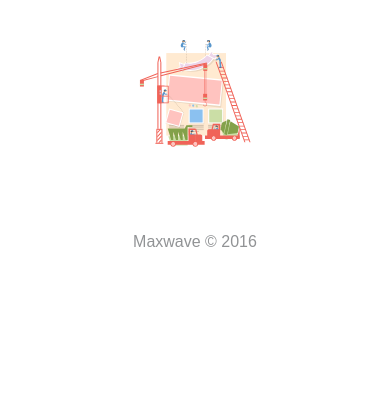
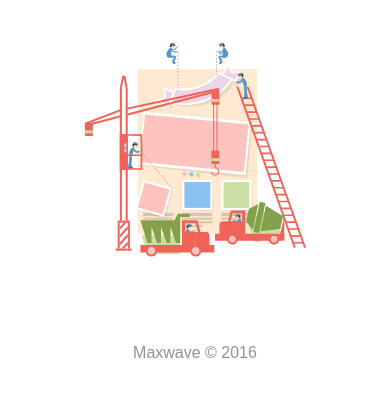
Before and after one commit to maxwaveisp/maxwaveisp.github.io, a plain HTML site: page index.html in a window 390 px wide. Shown: the part 164-560 px from the top of the page. Drawn offline with Linux system fonts and the light colour scheme; a web font is replaced by a local one.

Commit message:
Update index.html

```diff
--- a/index.html
+++ b/index.html
@@ -11,12 +11,20 @@
 	 <link rel="stylesheet" type="text/css" href="assets/css/newfont.css">
 	<link rel="stylesheet" type="text/css" href="assets/css/style.css">
 	<style>
-				.mainBanner{
+		.mainBanner{
 			margin: 0px auto;
 			max-width: 30%;
 			height: auto;
 			z-index: 1001;
 		}
+@media screen and (max-width: 600px) {
+.mainBanner{
+			margin: 0px auto;
+			max-width: 60%;
+			height: auto;
+			z-index: 1001;
+		}
+}
 	</style>
 </head>
 <body>
```
